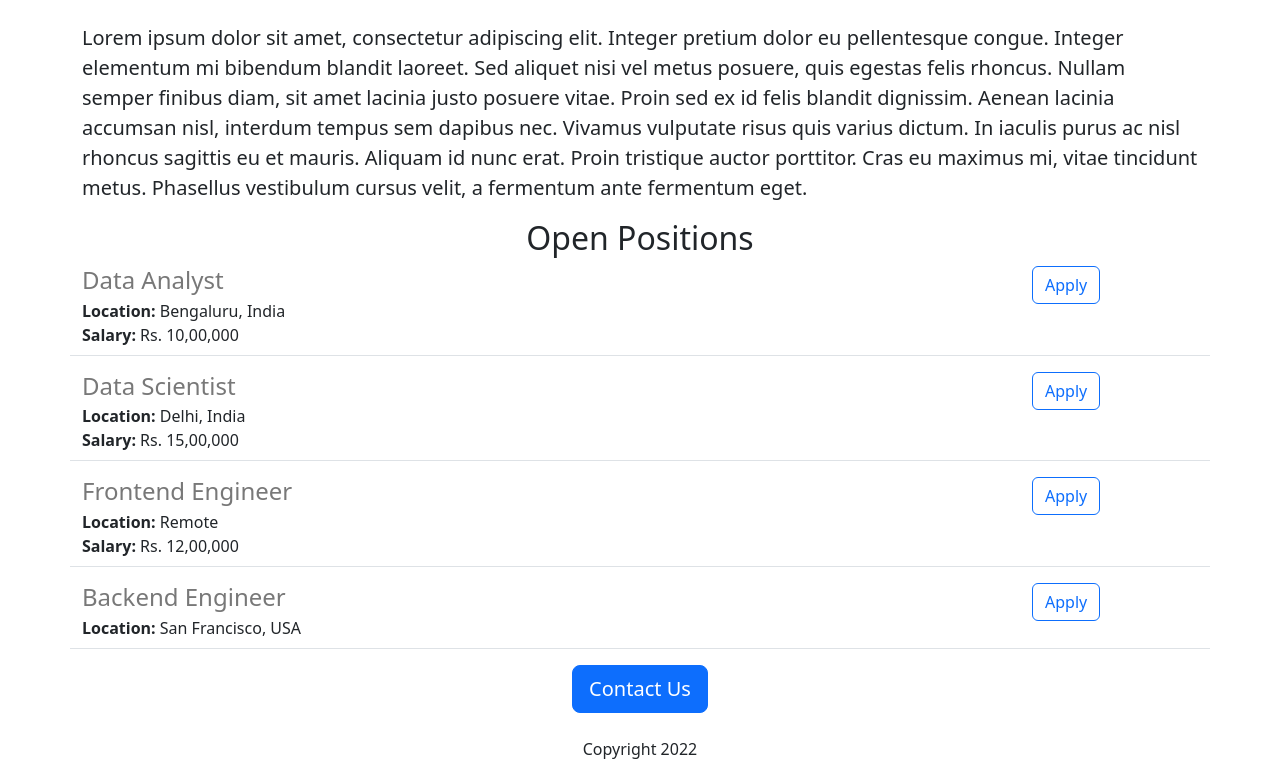
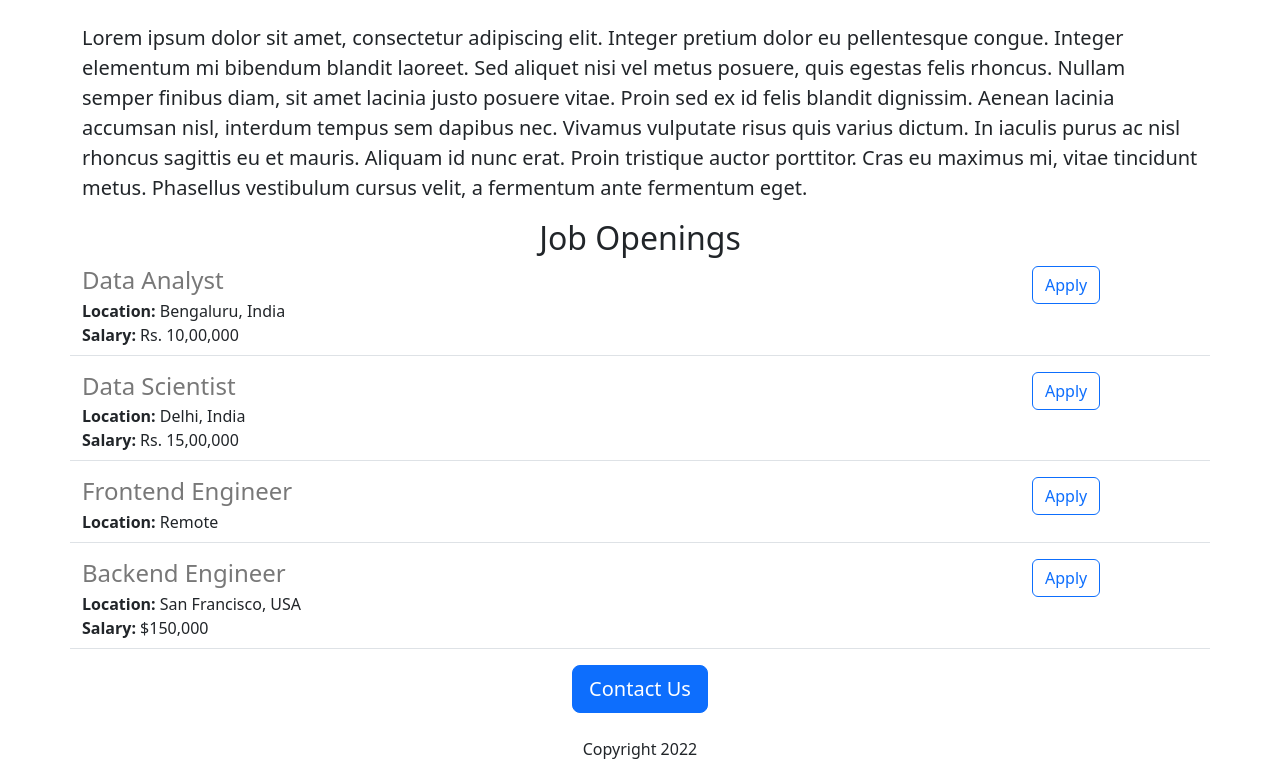
Before and after one commit to gitvibav/careers-flask-v2, a Flask app: page / in a window 1280 px wide. Shown: the part 463-1240 px from the top of the page. Run offline with Flask 3, Linux system fonts and the light colour scheme.

Commit message:
text changes

```diff
--- a/app.py
+++ b/app.py
@@ -16,11 +16,11 @@ JOBS = [{
     'id': 3,
     'title': 'Frontend Engineer',
     'location': 'Remote',
-    'salary': 'Rs. 12,00,000'
 }, {
     'id': 4,
     'title': 'Backend Engineer',
     'location': 'San Francisco, USA',
+    'salary':'$150,000'
 }]
 
 
--- a/templates/home.html
+++ b/templates/home.html
@@ -19,7 +19,7 @@
        <img src="https://careers-flask.vibavmahendran.repl.co/static/banner.jpg">
        <h2 class="text-center mt-4 mb-4">About us</h2>
          <p class="lead">Lorem ipsum dolor sit amet, consectetur adipiscing elit. Integer pretium dolor eu pellentesque congue. Integer elementum mi bibendum blandit laoreet. Sed aliquet nisi vel metus posuere, quis egestas felis rhoncus. Nullam semper finibus diam, sit amet lacinia justo posuere vitae. Proin sed ex id felis blandit dignissim. Aenean lacinia accumsan nisl, interdum tempus sem dapibus nec. Vivamus vulputate risus quis varius dictum. In iaculis purus ac nisl rhoncus sagittis eu et mauris. Aliquam id nunc erat. Proin tristique auctor porttitor. Cras eu maximus mi, vitae tincidunt metus. Phasellus vestibulum cursus velit, a fermentum ante fermentum eget.</p>
-    <h2 class="text-center">Open Positions</h2>
+    <h2 class="text-center">Job Openings</h2>
         <div>
         {% for job in jobs %}
           {% include 'jobitem.html' %}
```
